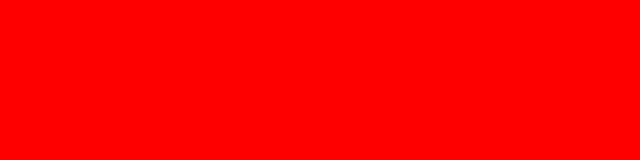
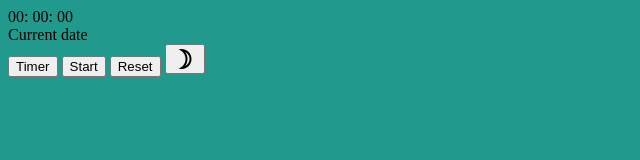
Before and after one commit to przemekkoczwara/digital-clock, a website built with Vite: page index.html in a window 1280 px wide. Shown: the whole page, without its empty margins (0-640 px from the left). Built offline with nearby package versions, Linux system fonts and the light colour scheme.

Commit message:
Added HTML project structure

```diff
--- a/index.html
+++ b/index.html
@@ -4,9 +4,42 @@
     <meta charset="UTF-8" />
     <meta name="viewport" content="width=device-width, initial-scale=1.0" />
     <link rel="stylesheet" href="/src/style.scss" />
-    <title>Digital-clock</title>
+    <title>Digital Clock</title>
+    <!-- icons & fonts-->
+    <link
+      rel="stylesheet"
+      href="https://fonts.googleapis.com/css2?family=Material+Symbols+Outlined:opsz,wght,FILL,GRAD@24,400,0,0&icon_names=brightness_3"
+    />
+    <link rel="preconnect" href="https://fonts.googleapis.com" />
+    <link rel="preconnect" href="https://fonts.gstatic.com" crossorigin />
+    <link
+      href="https://fonts.googleapis.com/css2?family=Audiowide&display=swap"
+      rel="stylesheet"
+    />
   </head>
   <body>
+    <!-- clock -->
+    <div class="clock" id="clock">
+      <span class="time-part" id="hr">00</span><span class="time-space">:</span>
+      <span class="time-part" id="min">00</span><span class="time-space">:</span>
+      <span class="time-part" id="sec">00</span>
+    </div>
+
+    <!-- current date -->
+    <div class="date" id="date">Current date</div>
+
+    <!-- control buttons  -->
+    <div class="control-buttons">
+      <!-- timer -->
+      <button class="btn" id="timer-btn">Timer</button>
+
+      <!-- stoper -->
+      <button class="btn" id="start-stoper">Start</button>
+      <button class="btn" id="reset-stoper">Reset</button>
+
+      <!-- dark mode -->
+      <button class="btn material-symbols-outlined" id="dark-mode" aria-lebel="Toogle Dark Mode">brightness_3</button>
+    </div>
     <script type="module" src="./src/main.js"></script>
   </body>
 </html>
--- a/src/style.scss
+++ b/src/style.scss
@@ -1,3 +1,3 @@
 body {
-  background-color: red;
+  background-color: rgb(33, 153, 141);
 }
```
